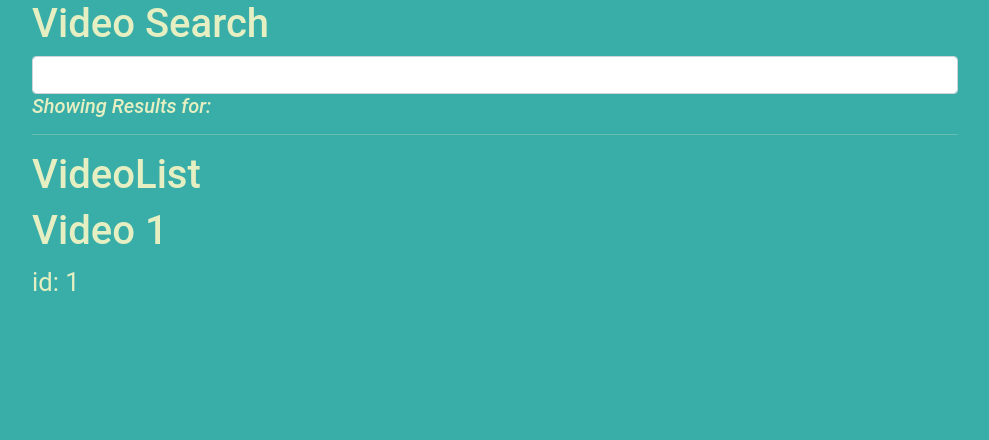
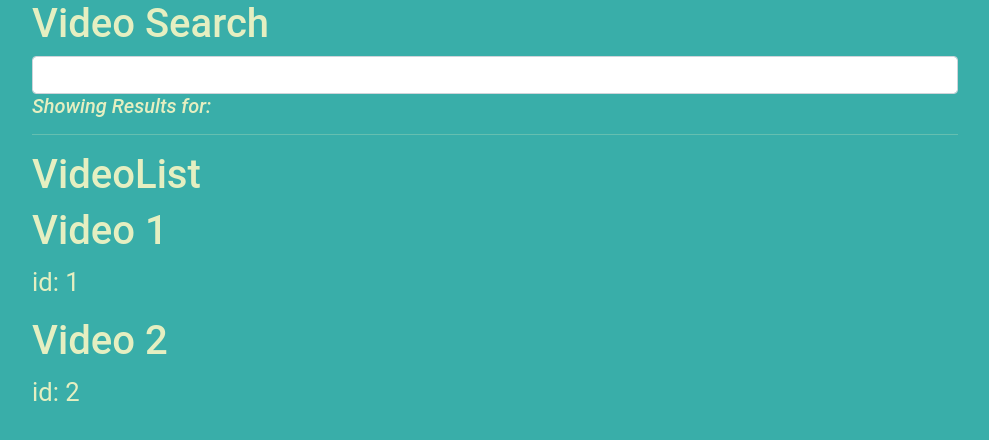
Before and after one commit to danpetersen-ghub/youtube-API, a React (Vite) app: page / in a window 1280 px wide. Shown: the top 440 px of the page, without its empty margins (145-1134 px from the left). Built offline with nearby package versions, Linux system fonts and the light colour scheme.

Commit message:
test multiple records

```diff
--- a/src/App.jsx
+++ b/src/App.jsx
@@ -11,6 +11,7 @@ class App extends React.Component {
   state = {
     videos: [
       { id: 1 , title: 'Video 1', description: 'This is a video 1', thumbnail: 'https://i.ytimg.com/vi/XGSy3_Czz8k/hqdefault.jpg'},
+      { id: 2 , title: 'Video 2', description: 'This is a video 2', thumbnail: 'https://i.ytimg.com/vi/XGSy3_Czz8k/hqdefault.jpg'},
     ],
   };
 
```
